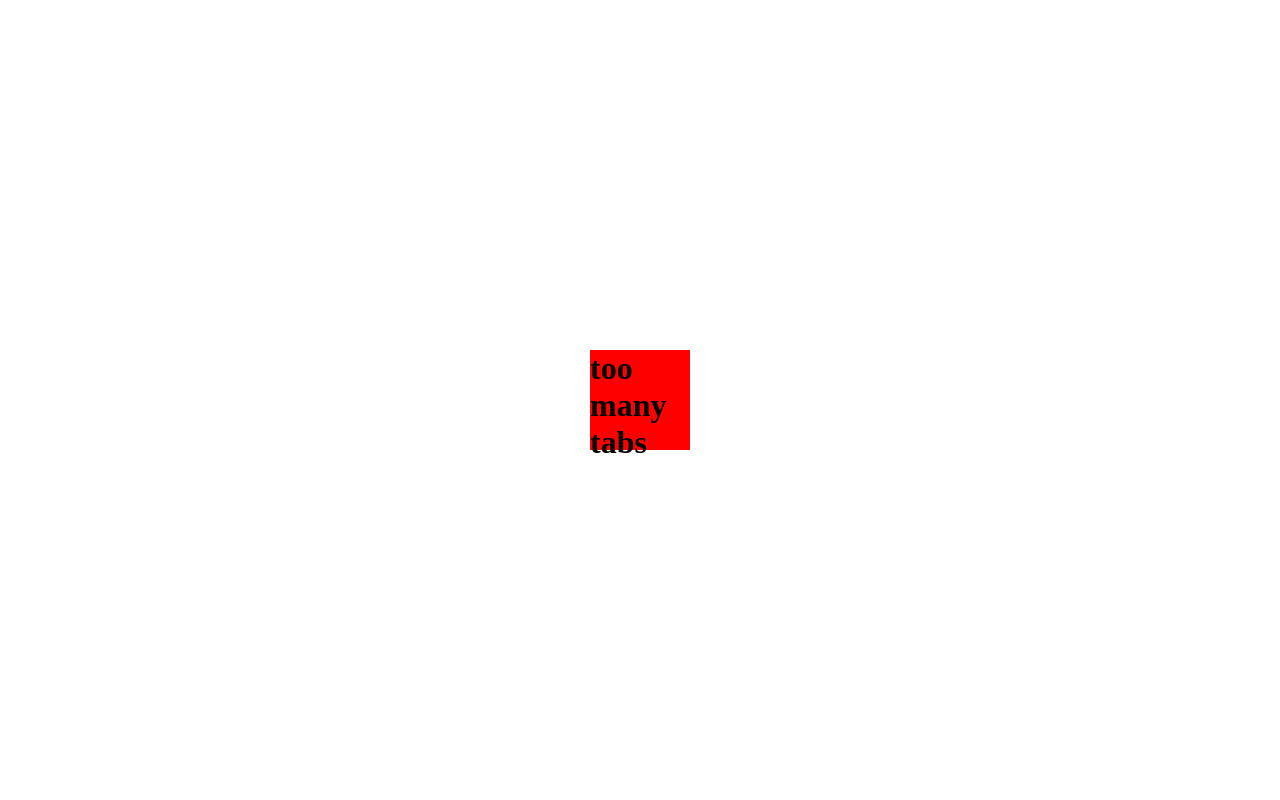
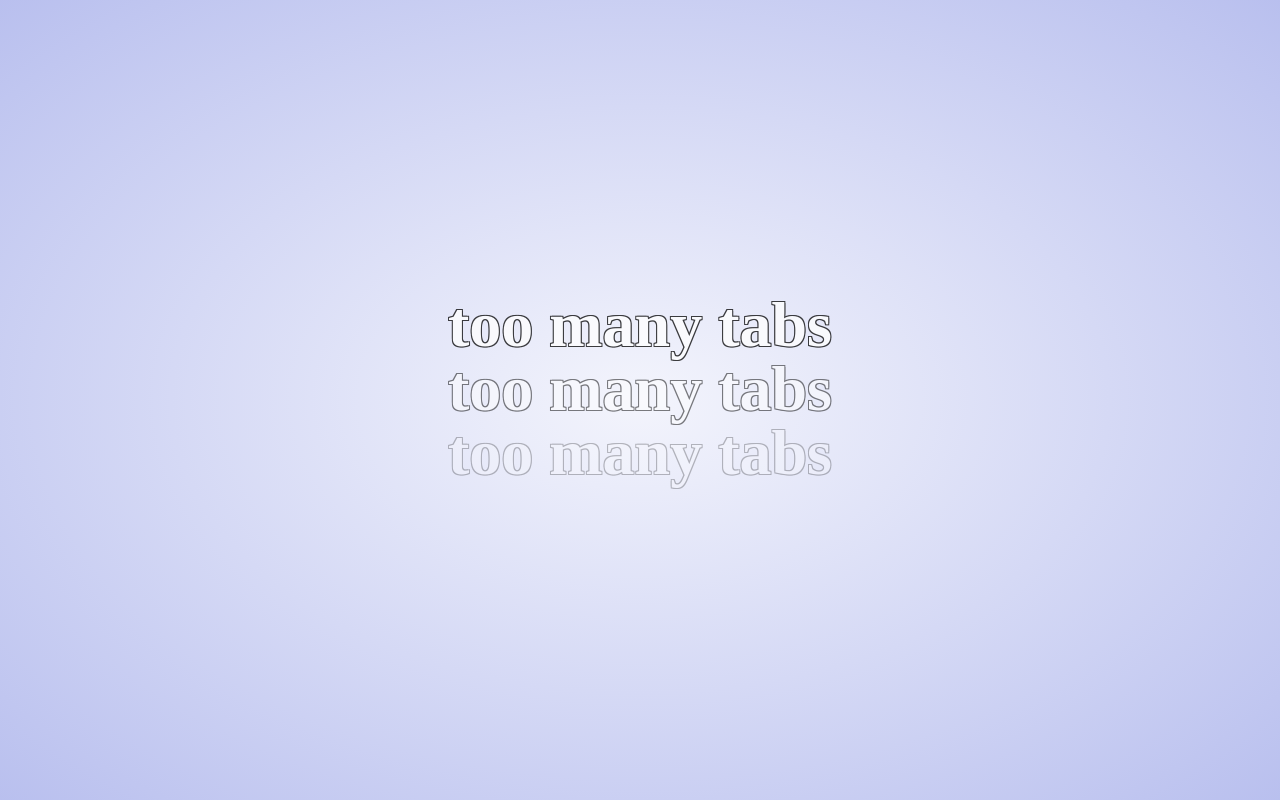
Before and after one commit to brennovich/tabeavenrath.xyz, a plain HTML site: page index.html in a window 1280 px wide. Drawn offline with Linux system fonts and the light colour scheme.

Commit message:
add some color fun

```diff
--- a/index.html
+++ b/index.html
@@ -9,24 +9,84 @@
 				font-family: serif;
 			}
 
+			body {
+				background: radial-gradient(rgba(23, 45, 200, .05), rgba(23, 45, 200, .3));
+			}
+
 			figure {
-				width: 100px;
-				height: 100px;
-				background-color: red;
-
+				cursor: grab;
 				position: absolute;
-				top:0;
+				top:-10em;
 				bottom: 0;
 				left: 0;
 				right: 0;
 
 				margin: auto;
+				height: 4em;
+				background: transparent;
+			}
+
+			h1 {
+				transition: text-shadow cubic-bezier(0.1, 0.1, 0.25, 2.0) 3s, opacity 1s, transform 1s;
+				font-size: 4em;
+				text-align: center;
+				color: white;
+				text-shadow: 1px 1px 0px black,
+						-1px -1px 0px black,
+						1px -1px 0px black,
+						-1px 1px 0px black;
+				height: 1em;
+				opacity: .75;
+			}
+
+			h1:hover {
+				transform: scale(1.005);
+				opacity: 1;
+				text-shadow: 1px 1px 0px black,
+						-1px -1px 0px black,
+						1px -1px 0px black,
+						-1px 1px 0px black,
+						0px 0px 100px pink,
+						0px 0px 150px pink,
+						0px 0px 200px pink,
+						0px 0px 50px pink;
+			}
+
+			h1 + h1 {
+				opacity: .5;
+			}
+
+			h1 + h1:hover {
+				opacity: 1;
+				text-shadow: 1px 1px 0px black,
+						-1px -1px 0px black,
+						1px -1px 0px black,
+						-1px 1px 0px black,
+						0px 0px 100px orange,
+						0px 0px 150px orange,
+						0px 0px 100px orange;
+			}
+
+			h1 + h1 + h1 {
+				opacity: .25;
+			}
+
+			h1 + h1 + h1:hover {
+				text-shadow: 1px 1px 0px black,
+						-1px -1px 0px black,
+						1px -1px 0px black,
+						-1px 1px 0px black,
+						0px 0px 100px yellow,
+						0px 0px 150px yellow,
+						0px 0px 100px yellow;
 			}
 		</style>
 	</head>
 	<body>
 		<figure>
 			<h1>too many tabs</h1>
+			<h1>too many tabs</h1>
+			<h1>too many tabs</h1>
 		</figure>
 	</body>
 </html>
```
